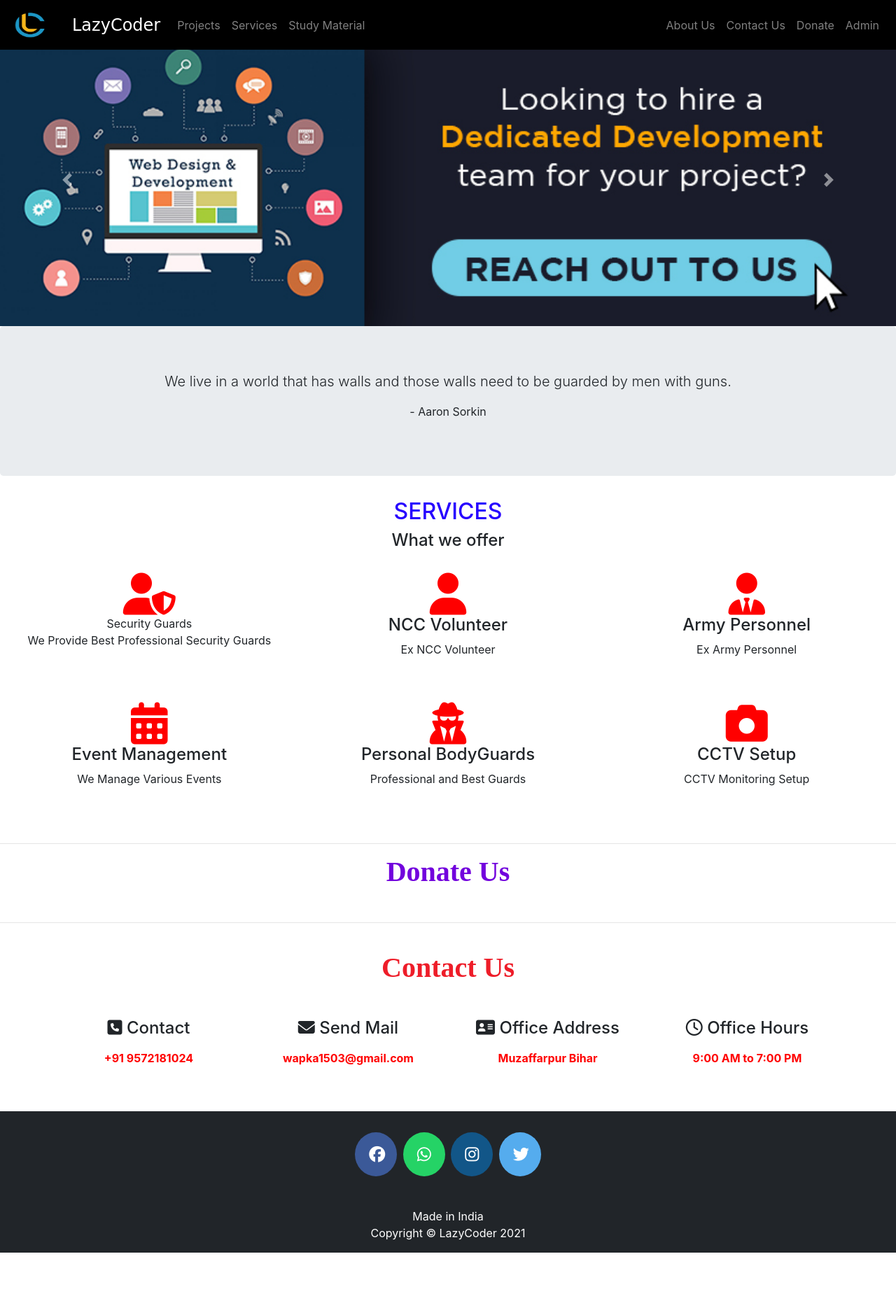
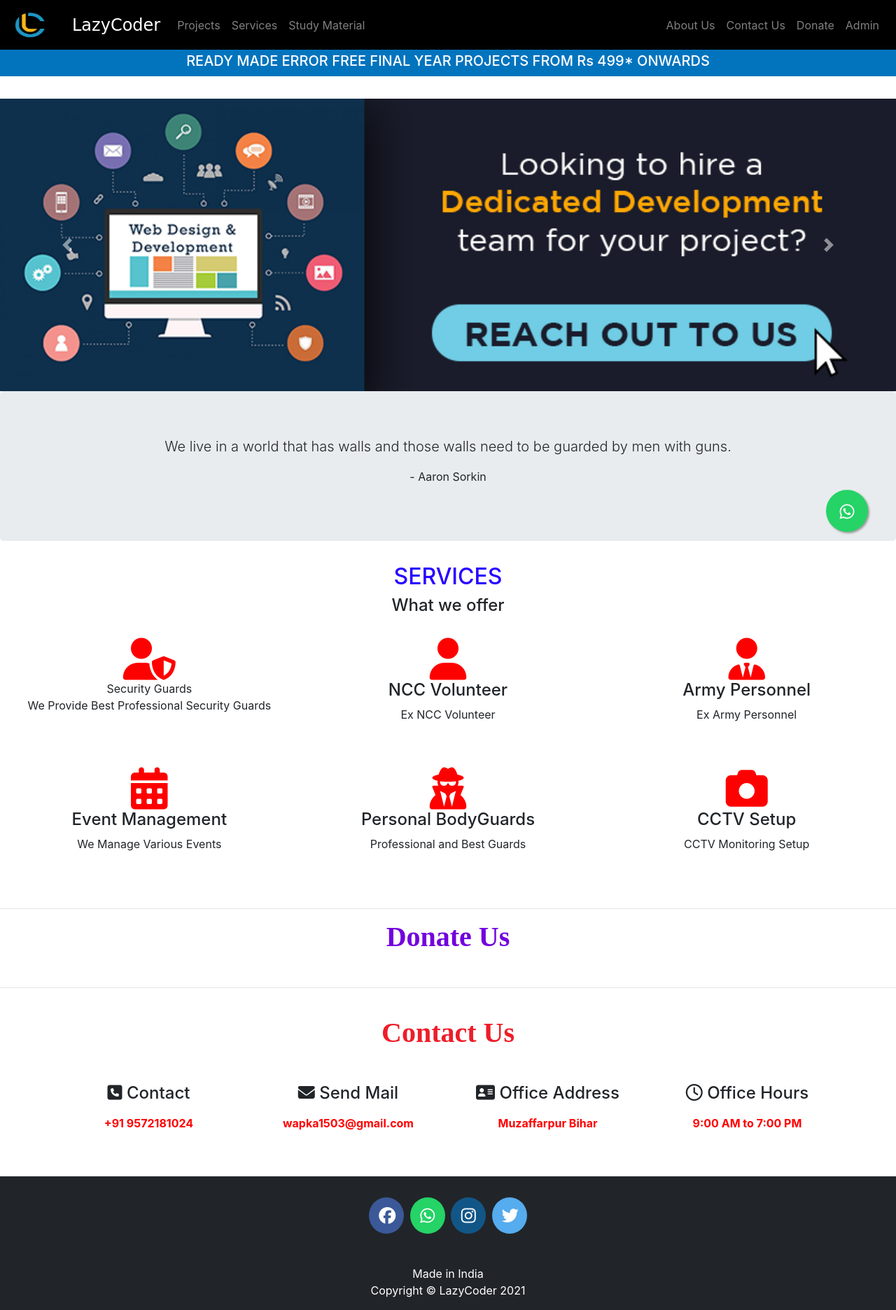
Before and after one commit to sumitkumar1503/lazycoder, a Django app: page / in a window 1280 px wide. Shown: the whole page at 70% size. Before the commit the page ends 1790 px from the top, so only its background shows below. Run offline with Django 3.2, Linux system fonts and the light colour scheme; some libraries are stand-ins or nearby versions.

Commit message:
whatsapp

```diff
--- a/templates/coder/footer.html
+++ b/templates/coder/footer.html
@@ -18,9 +18,9 @@
     }
 
     .fa {
-      padding: 20px;
-      font-size: 23px;
-      width: 60px;
+      padding: 14px;
+      font-size: 24px;
+      width: 50px;
       text-align: center;
       text-decoration: none;
       margin: 5px 2px;
--- a/templates/coder/index.html
+++ b/templates/coder/index.html
@@ -1,31 +1,45 @@
 <!DOCTYPE html>
 {% load static %}
 <html lang="en" dir="ltr">
+
 <head>
   <title>
     Project Development | Certification Dumps | Courses
   </title>
-  <link rel = "icon" href ="{% static "images/logo.png" %}" type = "image/x-icon">
+  <link rel="icon" href="{% static "images/logo.png" %}" type="image/x-icon">
 
   <meta charset="utf-8">
   <meta name="viewport" content="width=device-width, initial-scale=1, shrink-to-fit=no">
 
   <script src="https://kit.fontawesome.com/a076d05399.js"></script>
   <style>
-  #loader1 {
-    position: fixed;
-    width: 100%;
-    height: 100vh;
-    background: #fff url('{% static "images/loader.gif" %}') no-repeat center;
-    z-index: 99999;
+    .jumotron{
+      height: fit-content;
+      border-radius:.0rem;
+    }
+    @media screen and (min-width: 601px) {
+  .xyz {
+    font-size: 20px;
+  }
+}
+
+@media screen and (max-width: 600px) {
+  .xyz {
+    font-size: 13px;
+  }
 }
   </style>
 </head>
 
-<body onload="myFunction()">
-  <div id="loader1"></div>
+<body>
+
+  {% include "coder/loader_whatsapp.html" %}
   {% include "coder/navbar.html" %}
   <br><br>
+  <div class="jumbotron" style="background-color: #0274be;  padding-top: 27px;padding-bottom: 2px;border-radius:.0rem;">
+    <h5 style="color: white;" class="text-center xyz">READY MADE ERROR FREE FINAL YEAR PROJECTS FROM Rs 499* ONWARDS
+    </h5>
+  </div>
 
 
 
@@ -51,6 +65,8 @@
       <span class="sr-only">Next</span>
     </a>
   </div>
+
+
 
 
   <div class="jumbotron">
@@ -108,7 +124,10 @@
 
   <div class="container text-center" id="contact">
     <h1 class="text-center font-weight-bold" style="font-family : Monotype Corsiva;color : #7200dd">Donate Us</h1>
-<form><script src="https://checkout.razorpay.com/v1/payment-button.js" data-payment_button_id="pl_HdA6djewvg3CIf" async> </script> </form>
+    <form>
+      <script src="https://checkout.razorpay.com/v1/payment-button.js" data-payment_button_id="pl_HdA6djewvg3CIf" async>
+      </script>
+    </form>
 
   </div>
   <br>
@@ -121,15 +140,18 @@
     <div class="row mt-5">
       <div class="col-lg-3 col-sm-6 slideanim slide">
         <h4><i class="fas fa-phone-square"></i> Contact</h4>
-         <p class="mt-3 text-danger font-weight-bold"><a style="color: red;" class="contactlink" href="tel:+91 9572181024">+91 9572181024</a></p>
+        <p class="mt-3 text-danger font-weight-bold"><a style="color: red;" class="contactlink"
+            href="tel:+91 9572181024">+91 9572181024</a></p>
       </div>
       <div class="col-lg-3 col-sm-6 slideanim slide">
         <h4><i class="fas fa-envelope"></i> Send Mail</h4>
-         <p class="mt-3 text-danger font-weight-bold"><a style="color: red;" class="contactlink" href="mailto:wapka1503@gmail.com">wapka1503@gmail.com</a></p>
+        <p class="mt-3 text-danger font-weight-bold"><a style="color: red;" class="contactlink"
+            href="mailto:wapka1503@gmail.com">wapka1503@gmail.com</a></p>
       </div>
       <div class="col-lg-3 col-sm-6 slideanim slide">
         <h4><i class="fas fa-address-card"></i> Office Address</h4>
-         <p class="mt-3 text-danger font-weight-bold"><a style="color: red;" class="contactlink" href="http://maps.google.com/maps?q=muzaffarpur+bihar">Muzaffarpur Bihar</a></p>
+        <p class="mt-3 text-danger font-weight-bold"><a style="color: red;" class="contactlink"
+            href="http://maps.google.com/maps?q=muzaffarpur+bihar">Muzaffarpur Bihar</a></p>
       </div>
       <div class="col-lg-3 col-sm-6 slideanim slide">
         <h4><i class="far fa-clock"> </i> Office Hours</h4>
@@ -145,12 +167,7 @@
 
   {% include "coder/footer.html" %}
 
-<script>
-  var preloader = document.getElementById('loader1');
-  function myFunction(){
-    preloader.style.display='none';
-  }
-</script>
+
 
 </body>
 
--- /dev/null
+++ b/templates/coder/loader_whatsapp.html
@@ -0,0 +1,54 @@
+<html>
+{% load static %}
+
+<head>
+
+
+    <style>
+        .float {
+            position: fixed;
+            width: 60px;
+            height: 60px;
+            bottom: 40px;
+            right: 40px;
+            background-color: #25d366;
+            color: #FFF;
+            border-radius: 50px;
+            text-align: center;
+            font-size: 30px;
+            box-shadow: 2px 2px 3px #999;
+            z-index: 100;
+        }
+
+        .my-float {
+            margin-top: 16px;
+        }
+
+        #loader1 {
+            position: fixed;
+            width: 100%;
+            height: 100vh;
+            background: #fff url('{% static "images/loader.gif" %}') no-repeat center;
+            z-index: 99999;
+        }
+    </style>
+</head>
+
+<body onload="myFunction()">
+
+    <div id="loader1"></div>
+    <a href="https://api.whatsapp.com/send?phone=919572181024&text=Hello%20LazyCoder.%0d%0aHow%20are%20you%20%3f%0d%0aI%20came%20from%20your%20website.&source=&data=#"
+        class="float" target="_blank">
+        <i class="fa fa-whatsapp my-float"></i>
+    </a>
+
+    <script>
+        var preloader = document.getElementById('loader1');
+
+        function myFunction() {
+            preloader.style.display = 'none';
+        }
+    </script>
+</body>
+
+</html>
```
Lines whose indentation alone changed are shown as unchanged.
